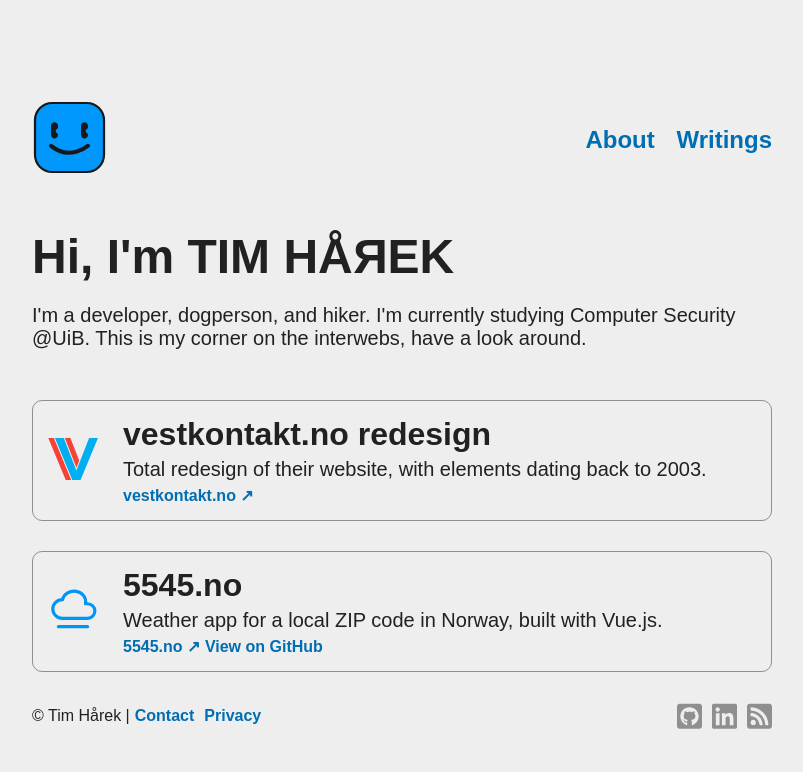
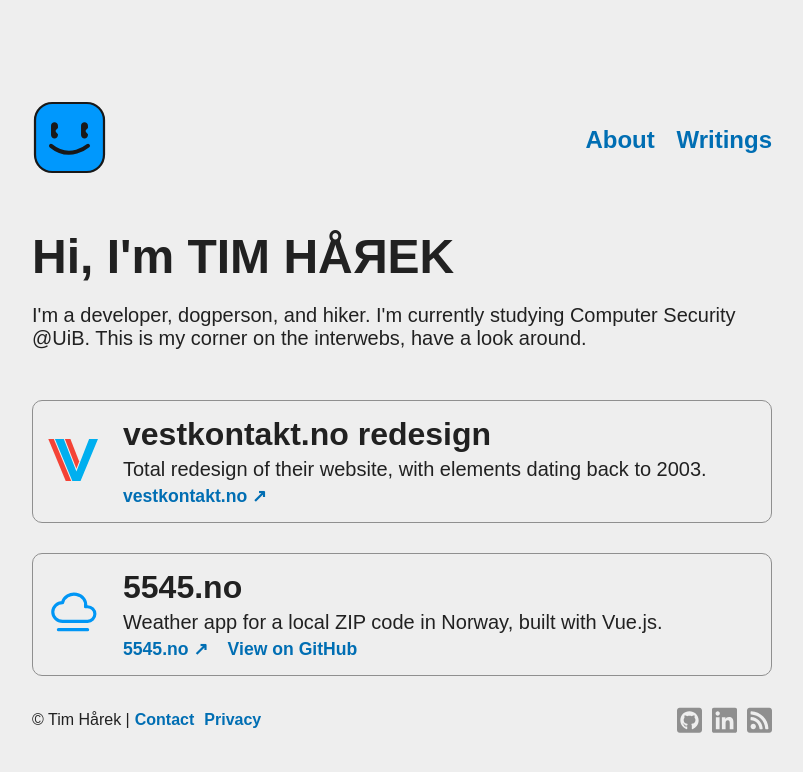
Before and after one commit to timharek/timharek.no, a Jekyll site: the page built from index.html, in a window 1280 px wide. Shown: the top 772 px of the page, without its empty margins (238-1041 px from the left). Built offline with Jekyll 4.4.1, drawn with Linux system fonts in a browser that asks for light colours; some web fonts are replaced.

Commit message:
ui: projects: added margin between links

```diff
--- a/assets/main.scss
+++ b/assets/main.scss
@@ -157,8 +157,16 @@ body {
 								font-size: 1rem;
 							}
 						}
+
 						p {
 							margin: 5px 0;
+						}
+
+						a {
+							font-size: 1.1rem;
+							&:not(:last-of-type) {
+								margin-right: 15px;
+							}
 						}
 					}
 
```
